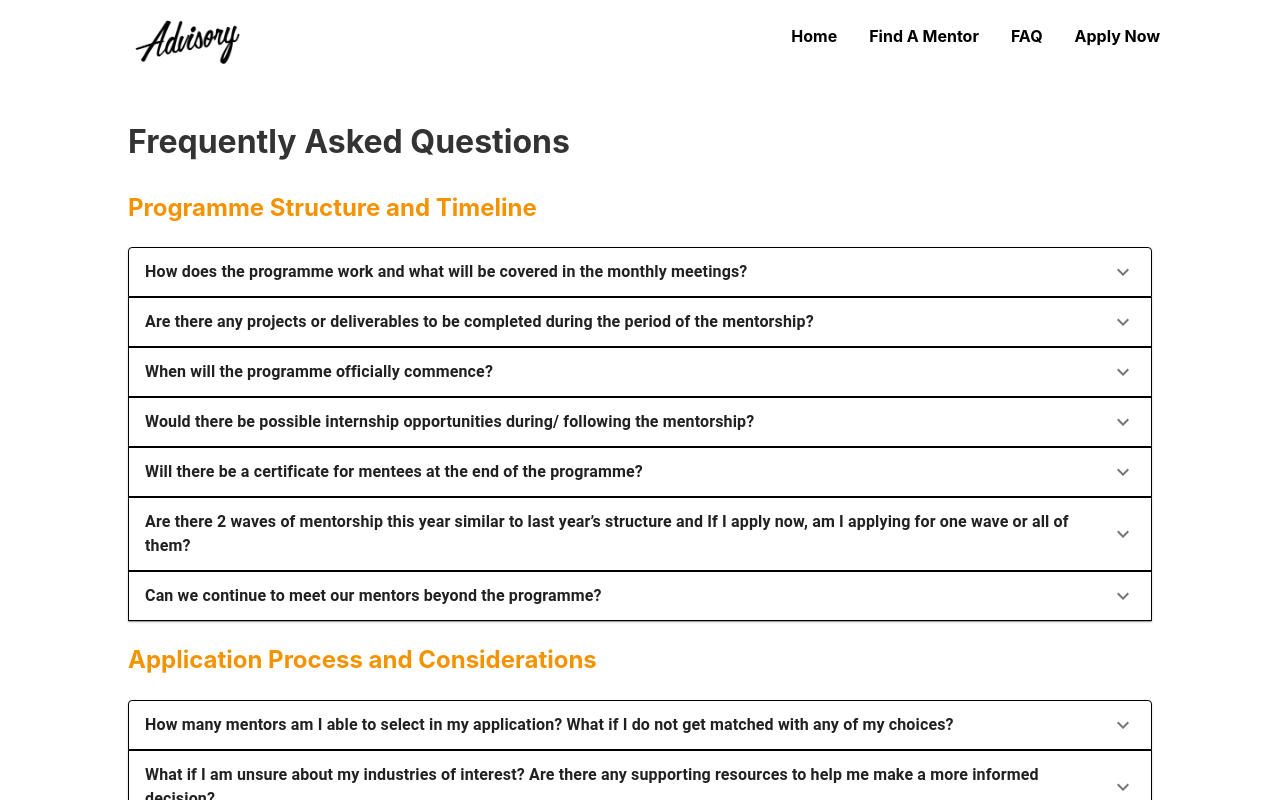
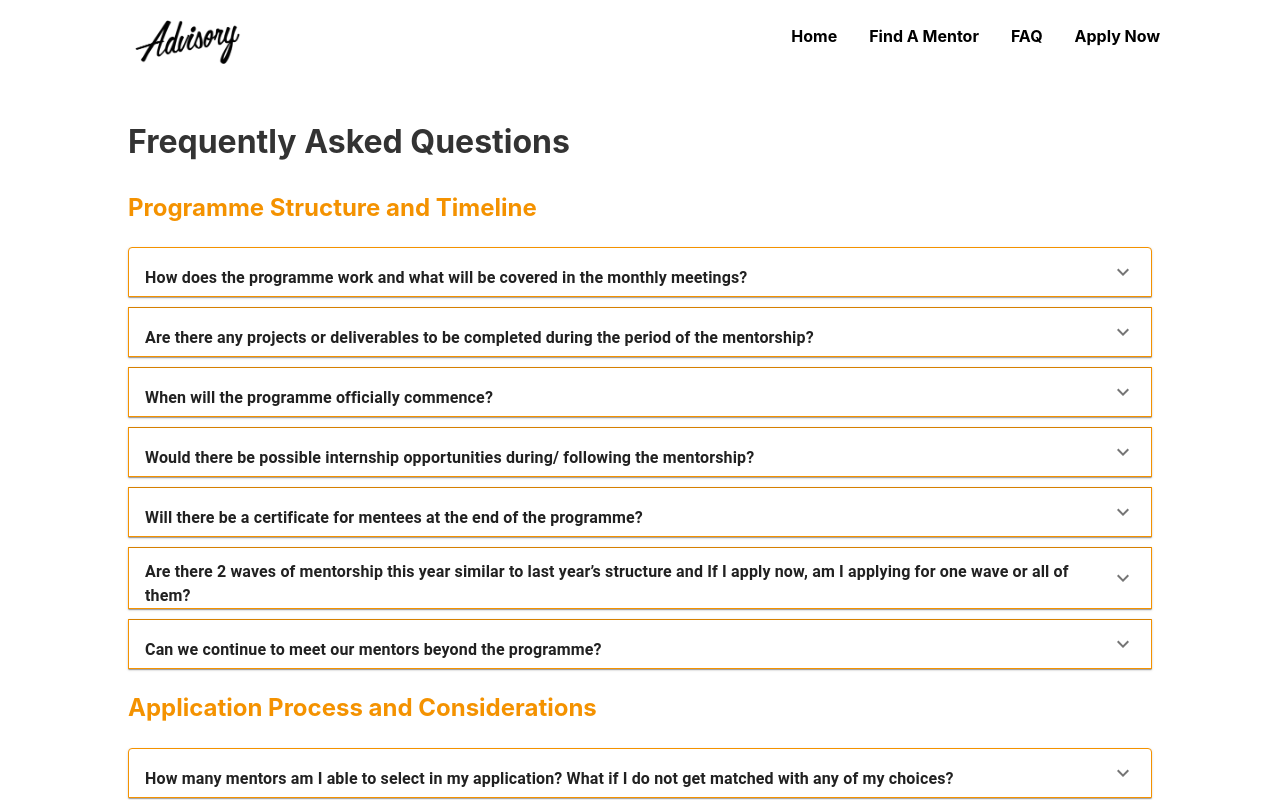
Before and after one commit to AdvisorySG/mentorship-page, a Next.js app: page /faq in a window 1280 px wide. Shown: the top 800 px of the page. Built offline with nearby package versions, Linux system fonts and the light colour scheme.

Commit message:
Add yellow border

```diff
--- a/pages/faq.tsx
+++ b/pages/faq.tsx
@@ -157,9 +157,12 @@ const applicationQuestions = [
 
 const StyledAccordion = styled(Accordion)(({ theme }) => {
   return {
-    border: `1px solid black`,
+    border: `1px solid var(--brand-color)`,
+    marginBottom: `10px`,
     ".MuiAccordionDetails-root": {},
-    ".MuiAccordionSummary-root": {}, // this apply to Summary
+    ".MuiAccordionSummary-content": {
+      marginBottom: `0px`,
+    },
   };
 });
 
```
